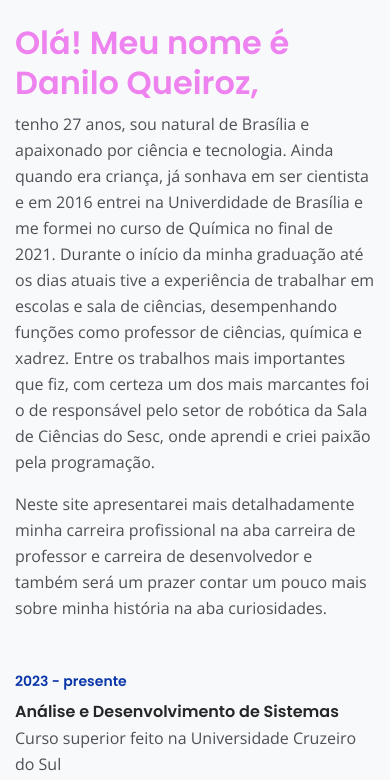
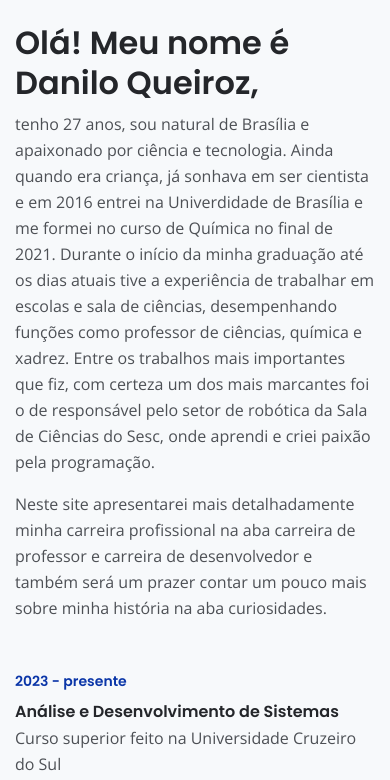
Before and after one commit to DaniloKarasov/dev, a plain HTML site: page index.html in a window 390 px wide. Shown: the part 1078-1858 px from the top of the page. Drawn offline with nearby package versions, Linux system fonts and the light colour scheme.

Commit message:
Revert "teste h2"
This reverts commit 5fda5544334d4d549db3c921fddf89fab0dbd65e.

```diff
--- a/css/edicao.css
+++ b/css/edicao.css
@@ -12,26 +12,17 @@
    margin-left: 10%;
    margin-bottom: 5%;
 }
-h2 {
-   color: aqua;
-}
 
 @media (max-width: 991px) {
    #video {
       height: 315px;
       margin-left: 10%;
    }
-   h2 {
-      color: green;
-   }
 }
 
 @media (max-width: 767px) {
    #video {
       height: 250px;
-   }
-   h2 {
-      color: yellow;
    }
 }
 
@@ -40,16 +31,10 @@ h2 {
       width: 100%;
       margin-left: 0;
    }
-   h2 {
-      color: red;
-   }
 }
 
 @media (max-width: 400px) {
    #video {
       height: 190px;
    }
-   h2 {
-      color: violet;
-   }
 }
```
